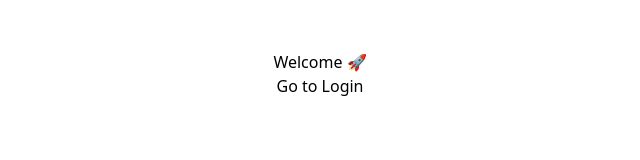
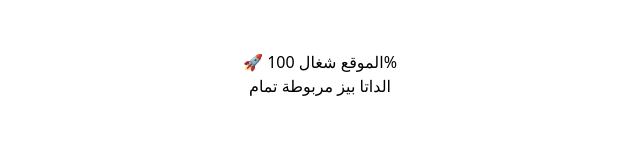
Before and after one commit to ymanthman744-jpg/Hashcore, a Next.js app: page / in a window 1280 px wide. Shown: the top 160 px of the page, without its empty margins (320-960 px from the left). Built offline with nearby package versions, Linux system fonts and the light colour scheme.

Commit message:
Update page.js

```diff
--- a/app/page.js
+++ b/app/page.js
@@ -1,8 +1,8 @@
 export default function Home() {
   return (
     <div style={{textAlign: "center", marginTop: "50px"}}>
-      <h1>Welcome 🚀</h1>
-      <a href="/login">Go to Login</a>
+      <h1>🚀 الموقع شغال 100%</h1>
+      <p>الداتا بيز مربوطة تمام</p>
     </div>
   );
 }
```
